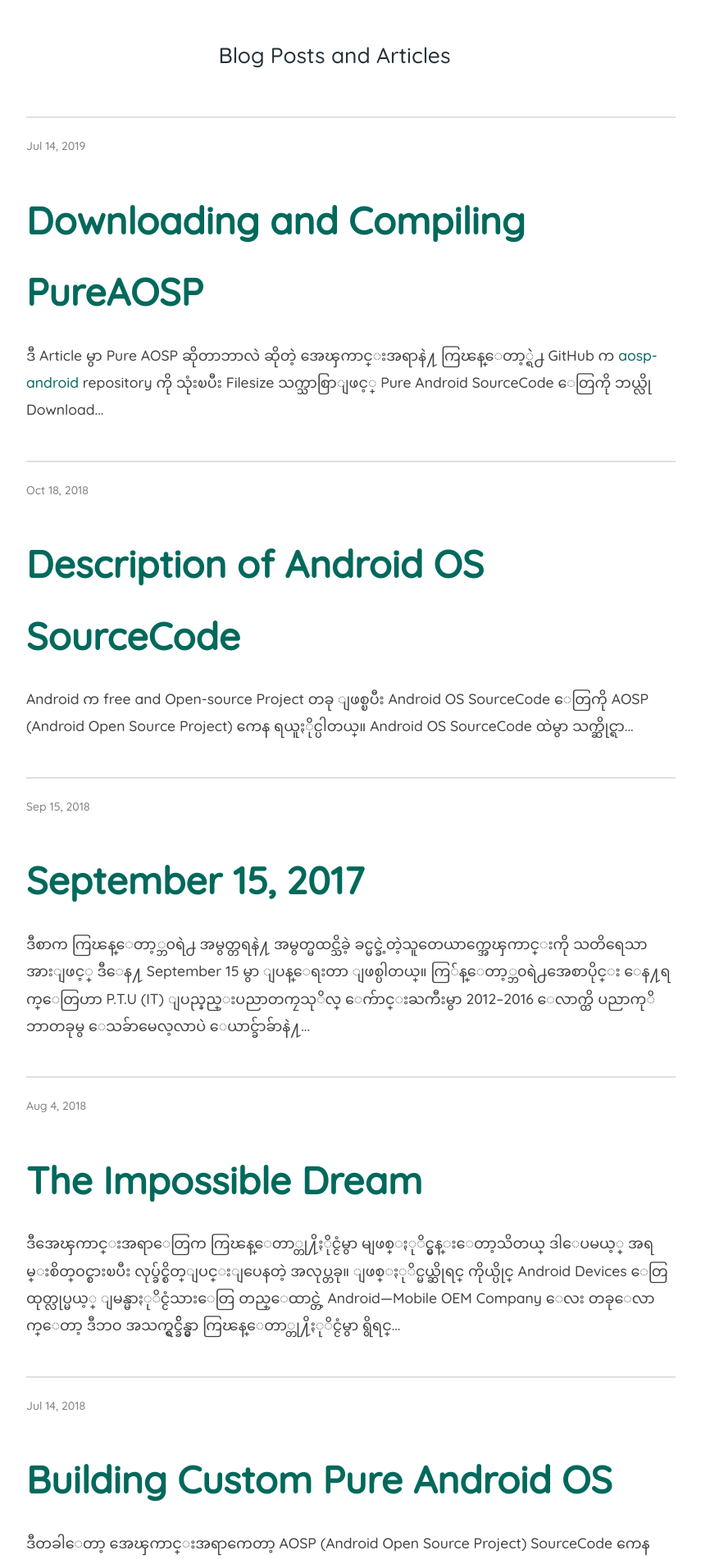
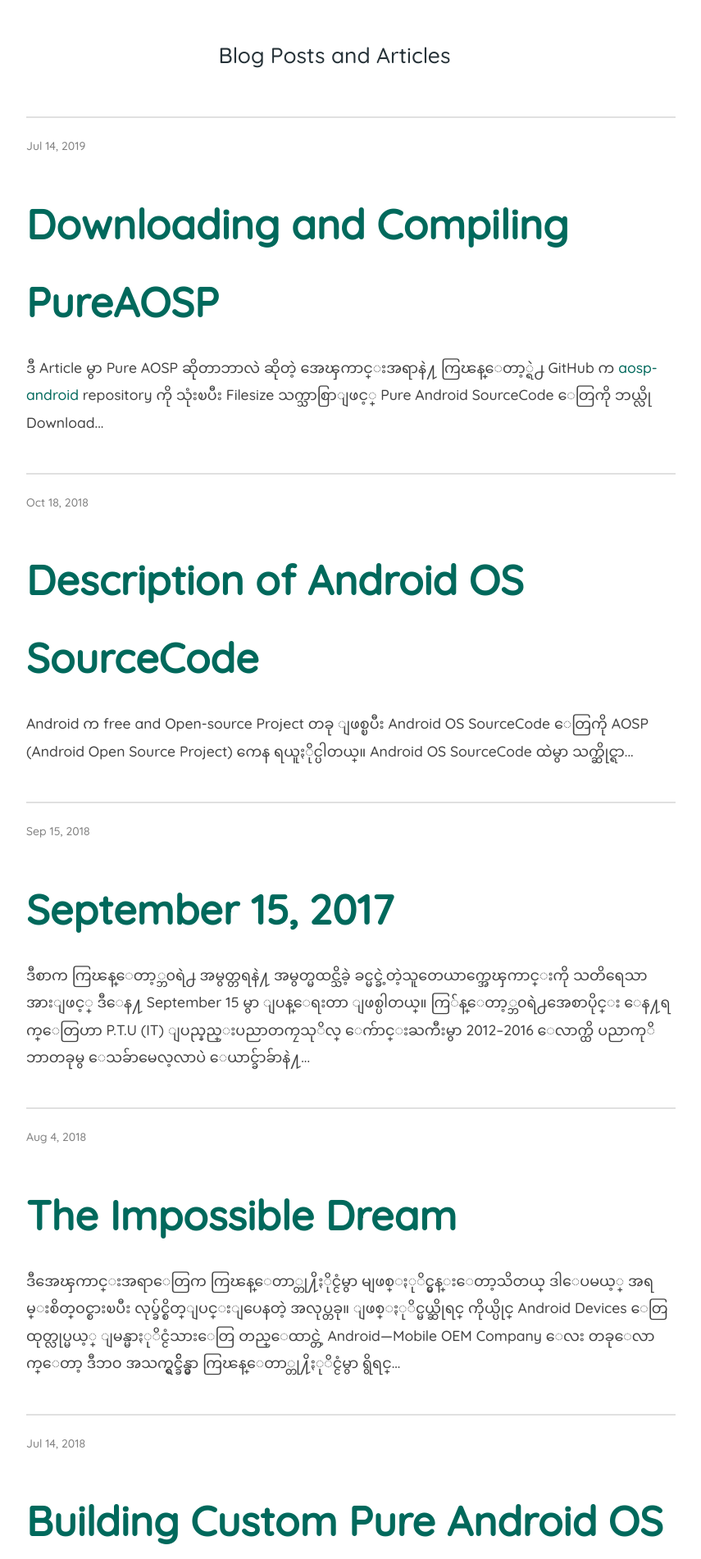
Before and after one commit to zawzaww/zawzaww.github.io, a Jekyll site: the page built from blog/index.html, in a window 1280 px wide. Shown: the part 352-2254 px from the top of the page at 82% size, without its empty margins (232-1087 px from the left). Built offline with Jekyll 4.4.1, drawn with Linux system fonts in a browser that asks for light colours; the list of posts is cut into pages by our own code.

Commit message:
_sass: jekyll-theme-cayman-blog: Update post-link and h1 font size
Signed-off-by: Zaw Zaw <zawzthein@outlook.com>

```diff
--- a/_sass/blog/_layout.scss
+++ b/_sass/blog/_layout.scss
@@ -138,6 +138,6 @@
 
 .post-link {
   display: block;
-  font-size: 46px;
-  font-weight: bold;
+  font-size: 50px;
+  font-weight: 600;
 }
--- a/_sass/jekyll-theme-cayman-blog.scss
+++ b/_sass/jekyll-theme-cayman-blog.scss
@@ -122,7 +122,7 @@ img-circle {
 .project-name {
   margin-top: 0;
   font-family: "Quicksand", "Helvetica Neue", Helvetica, Arial, sans-serif;
-  font-size:  46px;
+  font-size:  50px;
   font-weight: 600;
   margin-bottom: 0.1rem;
 
--- a/_sass/normalize.scss
+++ b/_sass/normalize.scss
@@ -133,8 +133,7 @@ dfn {
  */
 
 h1 {
-  font-size: 40px;
-  font-weight: 500;
+  font-size: 42px;
   margin: 0.67em 0;
 }
 
```
